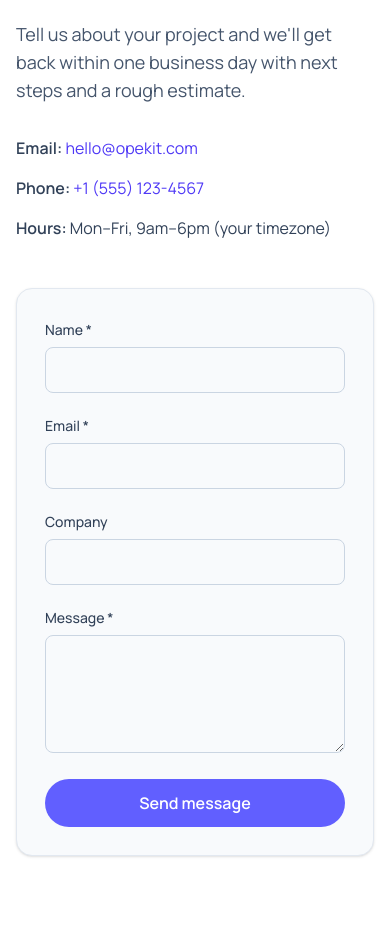
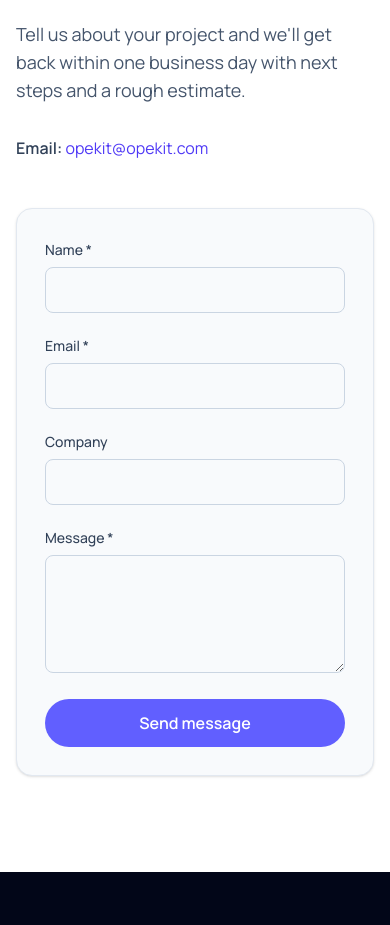
Before and after one commit to OpekIT-DEV/landing-page, a Next.js app in the folder landing-page/: page / in a window 390 px wide. Shown: the part 5281-6206 px from the top of the page. Built offline with nearby package versions, Linux system fonts and the light colour scheme; no server answers.

Commit message:
updated the email and removed contact phone

```diff
--- a/landing-page/components/ContactCTA.tsx
+++ b/landing-page/components/ContactCTA.tsx
@@ -47,18 +47,9 @@ export default function ContactCTA() {
             <div className="mt-8 space-y-4 text-slate-700">
               <p>
                 <span className="font-semibold">Email:</span>{" "}
-                <a className="text-indigo-600 hover:underline" href="mailto:hello@opekit.com">
-                  hello@opekit.com
+                <a className="text-indigo-600 hover:underline" href="mailto:opekit@opekit.com">
+                  opekit@opekit.com
                 </a>
-              </p>
-              <p>
-                <span className="font-semibold">Phone:</span>{" "}
-                <a className="text-indigo-600 hover:underline" href="tel:+15551234567">
-                  +1 (555) 123-4567
-                </a>
-              </p>
-              <p>
-                <span className="font-semibold">Hours:</span> Mon–Fri, 9am–6pm (your timezone)
               </p>
             </div>
           </div>
```
